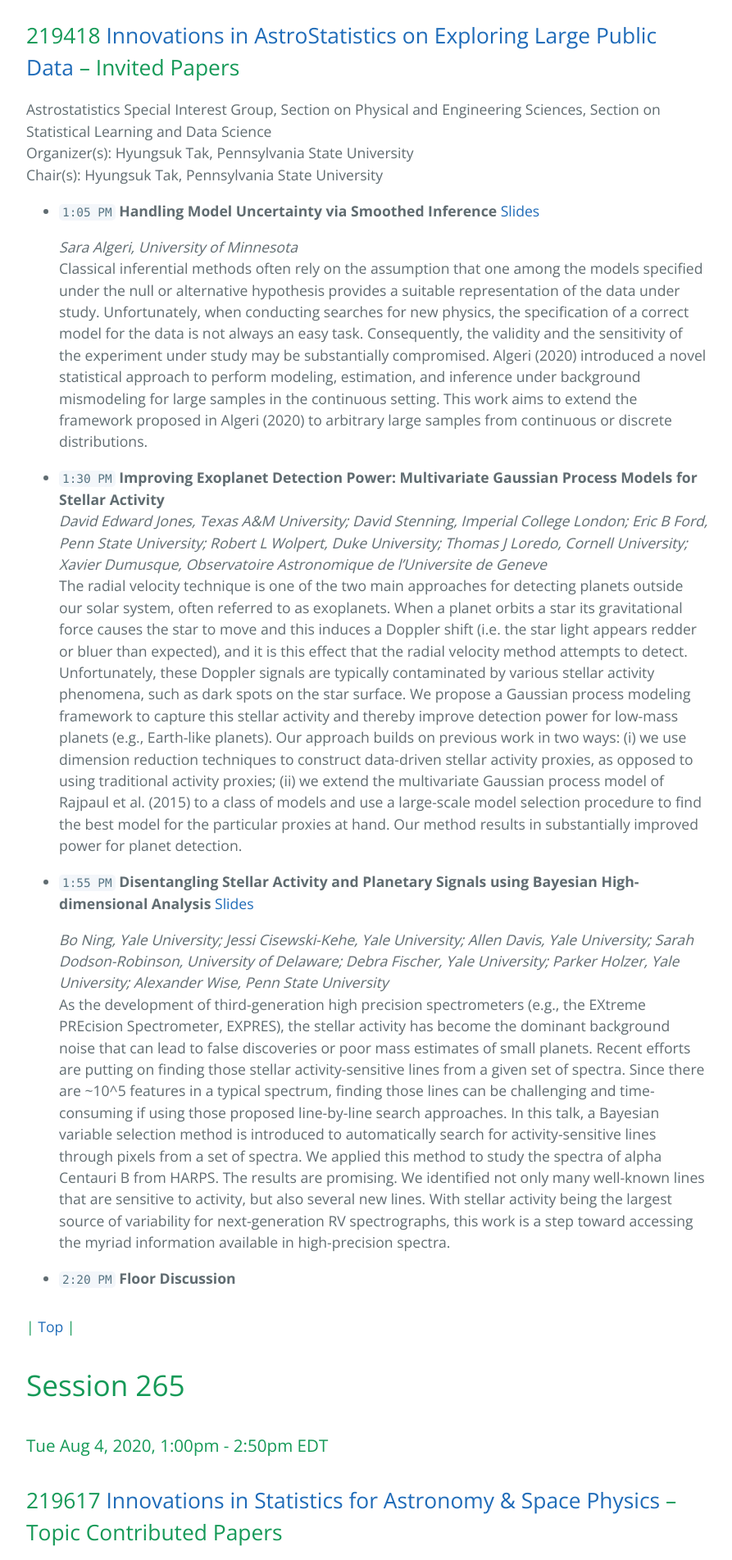
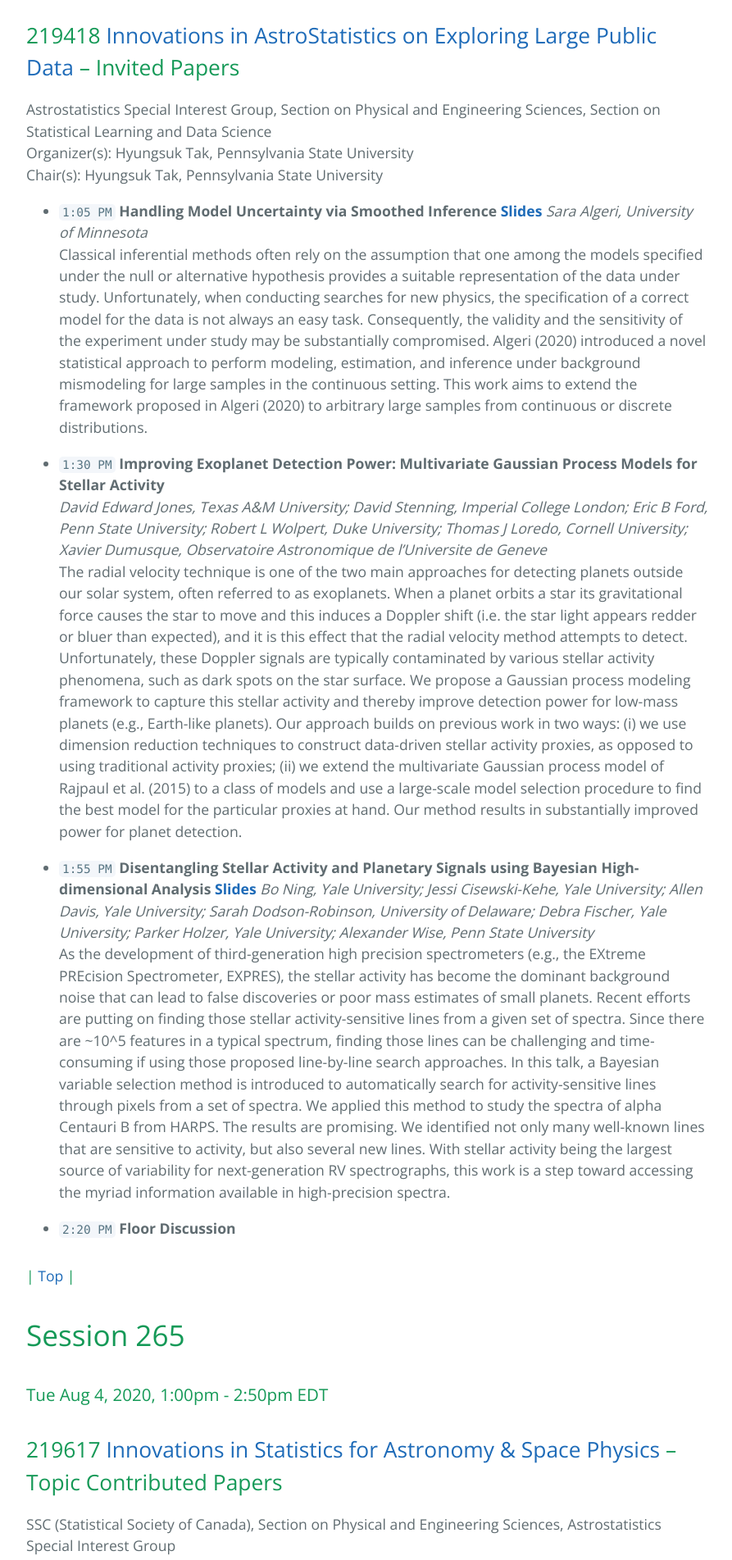
Before and after one commit to aigamstat/aigamstat.github.io, a Jekyll site: the page built from jsm2020/index.md, in a window 1280 px wide. Shown: the part 3664-5567 px from the top of the page at 82% size, without its empty margins (192-1085 px from the left). Built offline with Jekyll 4.4.1, drawn with Linux system fonts in a browser that asks for light colours.

```diff
--- a/jsm2020/index.md
+++ b/jsm2020/index.md
@@ -82,8 +82,7 @@ The business meeting of the AIG was held on the afternoon of Aug 3 via Zoom.
    Organizer(s): Hyungsuk Tak, Pennsylvania State University
    Chair(s): Hyungsuk Tak, Pennsylvania State University
 
-- `1:05 PM` 	**Handling Model Uncertainty via Smoothed Inference** [Slides](https://drive.google.com/file/d/17U864ED7Udk6REh-bez_Y9C53TiGudUT/view)
-
+- `1:05 PM` 	**Handling Model Uncertainty via Smoothed Inference [Slides](https://drive.google.com/file/d/17U864ED7Udk6REh-bez_Y9C53TiGudUT/view)**
    *Sara Algeri, University of Minnesota*
    Classical inferential methods often rely on the assumption that one among the models specified under the null or alternative hypothesis provides a suitable representation of the data under study. Unfortunately, when conducting searches for new physics, the specification of a correct model for the data is not always an easy task. Consequently, the validity and the sensitivity of the experiment under study may be substantially compromised. Algeri (2020) introduced a novel statistical approach to perform modeling, estimation, and inference under background mismodeling for large samples in the continuous setting. This work aims to extend the framework proposed in Algeri (2020) to arbitrary large samples from continuous or discrete distributions.
 
@@ -91,8 +90,7 @@ The business meeting of the AIG was held on the afternoon of Aug 3 via Zoom.
    *David Edward Jones, Texas A&M University; David Stenning, Imperial College London; Eric B Ford, Penn State University; Robert L Wolpert, Duke University; Thomas J Loredo, Cornell University; Xavier Dumusque, Observatoire Astronomique de l'Universite de Geneve*
    The radial velocity technique is one of the two main approaches for detecting planets outside our solar system, often referred to as exoplanets. When a planet orbits a star its gravitational force causes the star to move and this induces a Doppler shift (i.e. the star light appears redder or bluer than expected), and it is this effect that the radial velocity method attempts to detect. Unfortunately, these Doppler signals are typically contaminated by various stellar activity phenomena, such as dark spots on the star surface. We propose a Gaussian process modeling framework to capture this stellar activity and thereby improve detection power for low-mass planets (e.g., Earth-like planets). Our approach builds on previous work in two ways: (i) we use dimension reduction techniques to construct data-driven stellar activity proxies, as opposed to using traditional activity proxies; (ii) we extend the multivariate Gaussian process model of Rajpaul et al. (2015) to a class of models and use a large-scale model selection procedure to find the best model for the particular proxies at hand. Our method results in substantially improved power for planet detection.
 
-- `1:55 PM` 	**Disentangling Stellar Activity and Planetary Signals using Bayesian High-dimensional Analysis** [Slides](https://drive.google.com/file/d/1xuKCz-1I_sSp25ftCQdVNqDuNISPHTci/view?usp=sharing)
-
+- `1:55 PM` 	**Disentangling Stellar Activity and Planetary Signals using Bayesian High-dimensional Analysis [Slides](https://drive.google.com/file/d/1xuKCz-1I_sSp25ftCQdVNqDuNISPHTci/view?usp=sharing)**
    *Bo Ning, Yale University; Jessi Cisewski-Kehe, Yale University; Allen Davis, Yale University; Sarah Dodson-Robinson, University of Delaware; Debra Fischer, Yale University; Parker Holzer, Yale University; Alexander Wise, Penn State University*
    As the development of third-generation high precision spectrometers (e.g., the EXtreme PREcision Spectrometer, EXPRES), the stellar activity has become the dominant background noise that can lead to false discoveries or poor mass estimates of small planets. Recent efforts are putting on finding those stellar activity-sensitive lines from a given set of spectra. Since there are ~10^5 features in a typical spectrum, finding those lines can be challenging and time-consuming if using those proposed line-by-line search approaches. In this talk, a Bayesian variable selection method is introduced to automatically search for activity-sensitive lines through pixels from a set of spectra. We applied this method to study the spectra of alpha Centauri B from HARPS. The results are promising. We identified not only many well-known lines that are sensitive to activity, but also several new lines. With stellar activity being the largest source of variability for next-generation RV spectrographs, this work is a step toward accessing the myriad information available in high-precision spectra.
 
```
